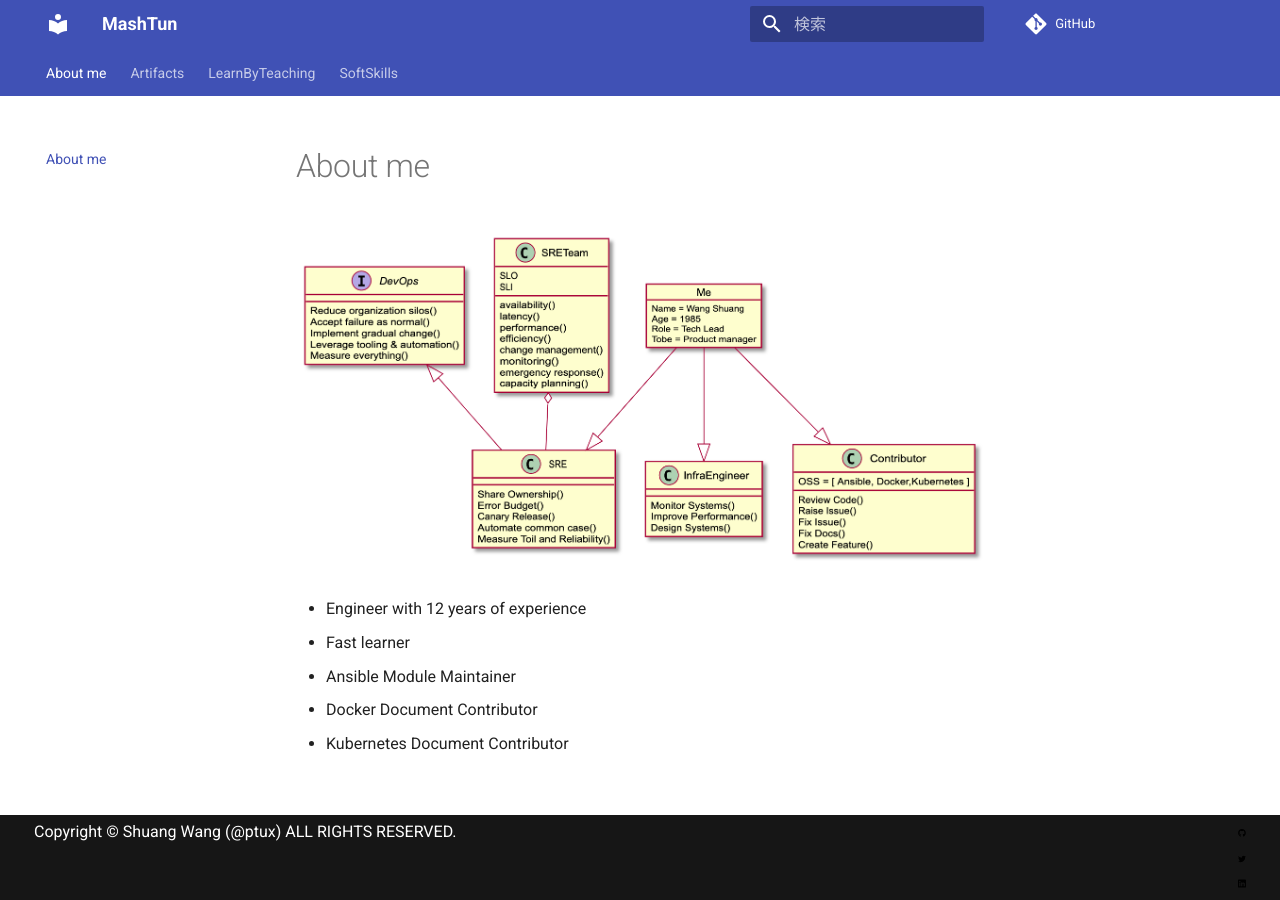
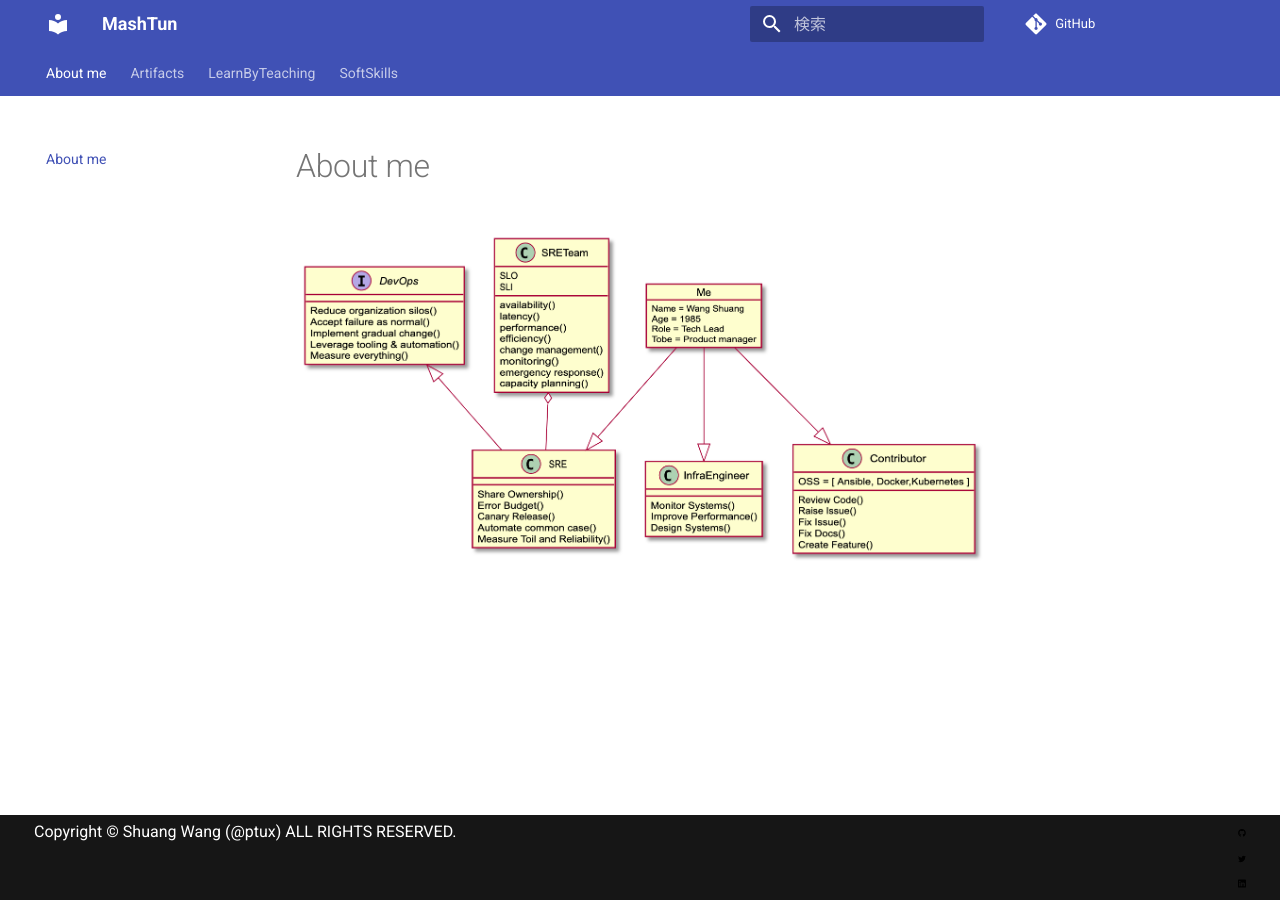
Before and after one commit to ptux/mashtun, an MkDocs documentation site: the page built from docs/index.md, in a window 1280 px wide. Built offline with MkDocs 1.6.1 and Material for MkDocs 9.7.7, drawn with Linux system fonts in a browser that asks for light colours; comment, search, counter and statistics services are not loaded.

Commit message:
minor change

```diff
--- a/docs/index.md
+++ b/docs/index.md
@@ -1,9 +1,3 @@
 # About me
 
 ![me](me.png)
-
-- Engineer with 12 years of experience
-- Fast learner
-- Ansible Module Maintainer
-- Docker Document Contributor
-- Kubernetes Document Contributor
--- a/mkdocs.yml
+++ b/mkdocs.yml
@@ -1,5 +1,5 @@
 site_name: 'MashTun'
-site_author: 'Shuang Wang (@ptux)'
+site_author: 'Shuang Wang'
 repo_url: https://github.com/ptux/mashtun
 remote_branch: master
 edit_uri: edit/master/docs/
```
Also changed, not shown: docs/drafts/quotes.md (added, +11 -0 lines), docs/drafts/todo-app-OOADP.md (+0 -2 lines), requirements.txt (+5 -2 lines).
